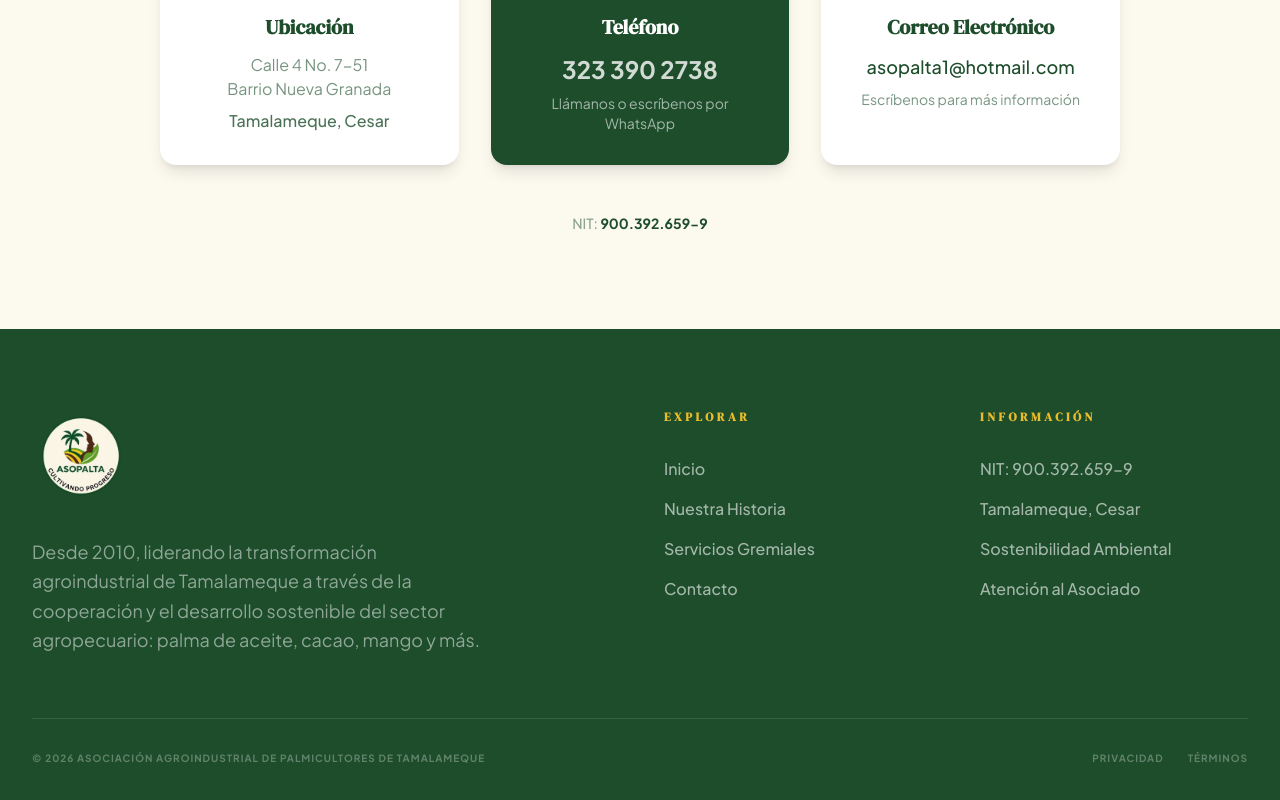
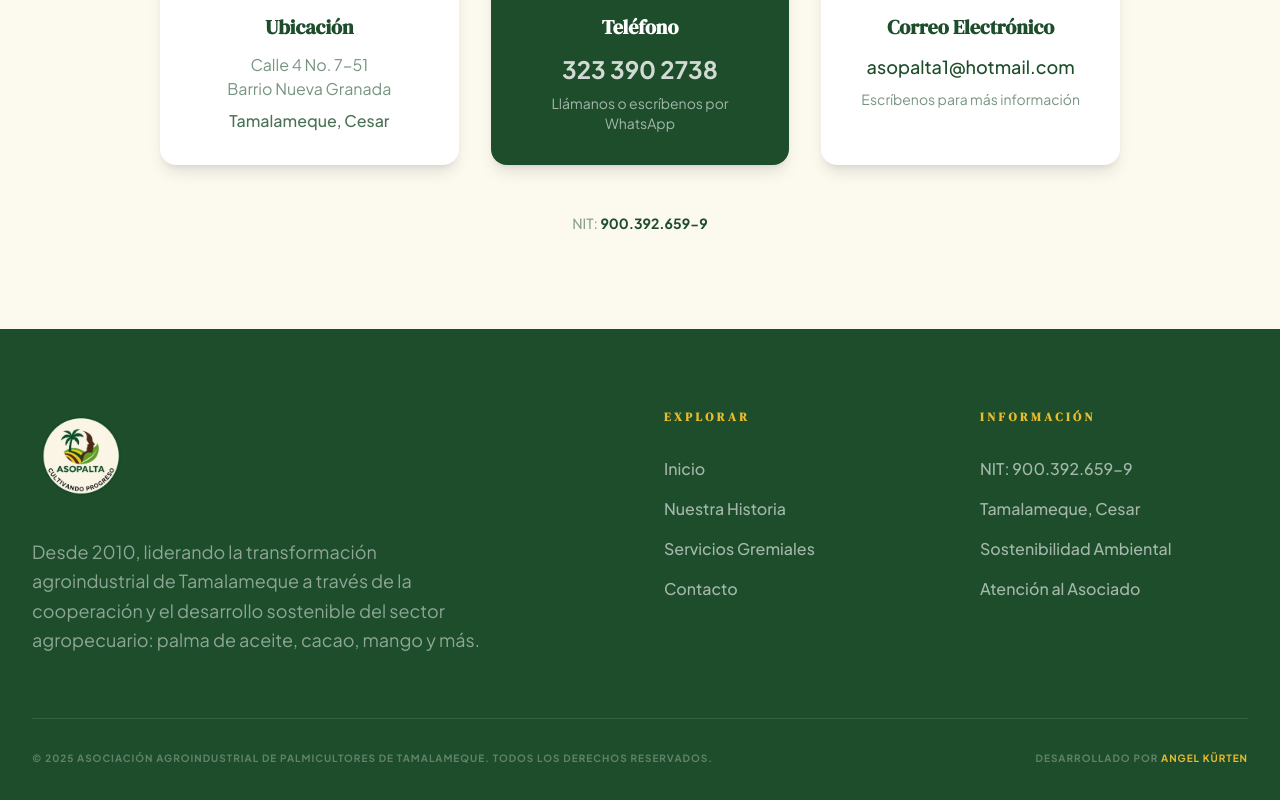
Before and after one commit to angelkurten/asopalta-web, a React (Vite) app: page / in a window 1280 px wide. Shown: the part 3708-4508 px from the top of the page. Built offline with nearby package versions, Linux system fonts and the light colour scheme.

Commit message:
feat: footer con copyright 2025 y crédito a Angel Kürten

```diff
--- a/components/Footer.tsx
+++ b/components/Footer.tsx
@@ -60,11 +60,18 @@
         </div>
 
         <div className="pt-8 border-t border-white/10 flex flex-col md:flex-row justify-between items-center text-white/30 text-[10px] font-bold tracking-widest uppercase">
-          <p>© {currentYear} ASOCIACIÓN AGROINDUSTRIAL DE PALMICULTORES DE TAMALAMEQUE</p>
-          <div className="flex space-x-6 mt-4 md:mt-0">
-            <span className="hover:text-white cursor-pointer transition-colors">Privacidad</span>
-            <span className="hover:text-white cursor-pointer transition-colors">Términos</span>
-          </div>
+          <p>© 2025 ASOCIACIÓN AGROINDUSTRIAL DE PALMICULTORES DE TAMALAMEQUE. TODOS LOS DERECHOS RESERVADOS.</p>
+          <p className="mt-4 md:mt-0">
+            Desarrollado por{' '}
+            <a
+              href="https://github.com/angelkurten"
+              target="_blank"
+              rel="noopener noreferrer"
+              className="text-asopalta-yellow hover:text-white transition-colors"
+            >
+              Angel Kürten
+            </a>
+          </p>
         </div>
       </div>
     </footer>
```
